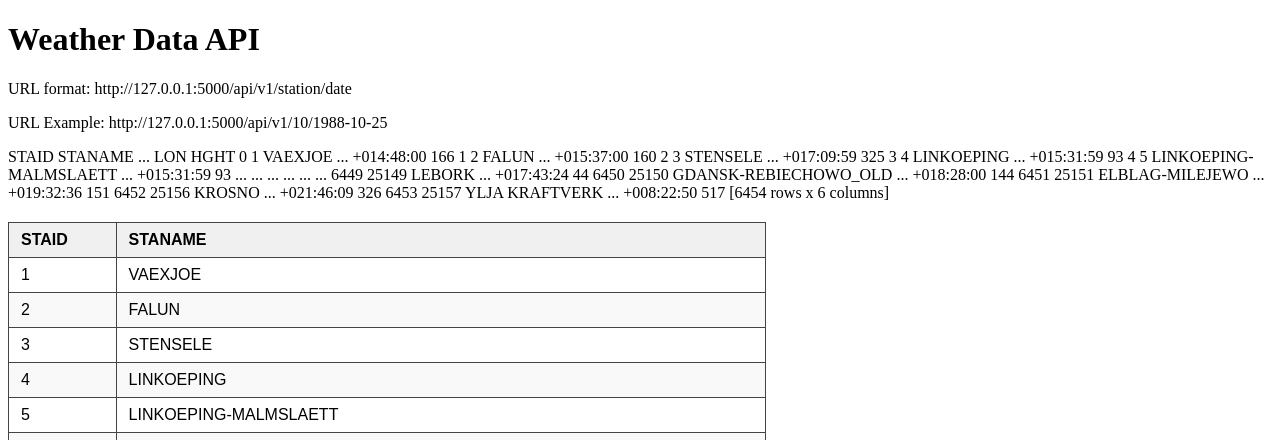
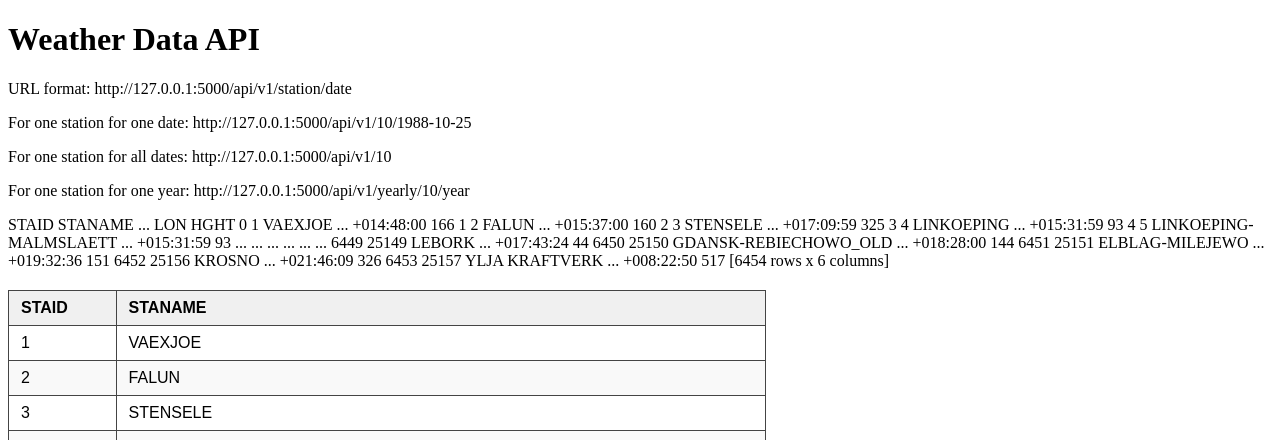
Before and after one commit to paolopci/app-portfolio, a Flask app: page / in a window 1280 px wide. Shown: the top 440 px of the page. Run offline with Flask 3, Linux system fonts and the light colour scheme.

Commit message:
@app.route("/api/v1/yearly/<station>/<year>")  # Ritorna tutti i dati di temperatura per una stazione in un anno

```diff
--- a/day_29/main.py
+++ b/day_29/main.py
@@ -3,32 +3,87 @@ import pandas as pd
 import os
 
 app = Flask(__name__)
+
+# Determina la cartella corrente del file main.py
 basedir = os.path.dirname(__file__)
-filename = os.path.join(basedir, "data_small",
-                        "stations.txt")
+
+# Costruisce il percorso completo al file delle stazioni
+filename = os.path.join(basedir, "data_small", "stations.txt")
+
+# Legge il file delle stazioni, ignorando le prime 17 righe di intestazioni/commenti
 stations = pd.read_csv(f"{filename}", skiprows=17)
-# tolgo gli spazi dalle intestazioni ma non modifico stations.txt
+
+# Rimuove eventuali spazi bianchi dai nomi delle colonne
 stations.columns = stations.columns.str.strip()
 
 
-@app.route("/")  # è ka Home page
+@app.route("/")  # Homepage dell'applicazione
 def home():
+    # Rende il template HTML, passando il dataframe delle stazioni come contesto
     return render_template("home.html", data=stations)
 
 
-@app.route("/api/v1/<station>/<date>")  # è la Home page
+# Ritorna la temperatura per una stazione in una data specifica
+@app.route("/api/v1/<station>/<date>")
 def about(station, date):
-    basedir = os.path.dirname(__file__)
     filename = os.path.join(basedir, "data_small",
                             f"TG_STAID{str(station).zfill(6)}.txt")
+
+    # Legge il file dati, facendo parsing automatico della colonna '    DATE'
     df = pd.read_csv(filename, skiprows=20, parse_dates=['    DATE'])
-    temperature = df.loc[df['    DATE'] == date]['   TG'].squeeze()/10
-    filtered = df.loc[df['    DATE'] == pd.to_datetime(date), '   TG']
-   # temperature = 23
-    result = {"station": station,
-              "date": date,
-              "temperature": temperature
-              }
+
+    # Estrae la temperatura per la data specifica, dividendo per 10 per ottenere gradi Celsius
+    temperature = df.loc[df['    DATE'] == date]['   TG'].squeeze() / 10
+
+    # Costruisce un dizionario con le informazioni richieste
+    result = {
+        "station": station,
+        "date": date,
+        "temperature": temperature
+    }
+    return result
+
+
+# Ritorna tutti i dati di temperatura per una stazione
+@app.route("/api/v1/<station>")
+def all_data(station):
+    filename = os.path.join(basedir, "data_small",
+                            f"TG_STAID{str(station).zfill(6)}.txt")
+
+    # Legge il file dati
+    df = pd.read_csv(filename, skiprows=20, parse_dates=['    DATE'])
+
+    # Converte l'intero dataframe in una lista di dizionari
+    result = df.to_dict(orient="records")
+    return result
+
+
+# Ritorna tutti i dati di temperatura per una stazione in un anno
+@app.route("/api/v1/yearly/<station>/<year>")
+def yearly_data(station, year):
+    # Costruisce il percorso del file della stazione (es. TG_STAID000010.txt)
+    filename = os.path.join(basedir, "data_small",
+                            f"TG_STAID{str(station).zfill(6)}.txt")
+
+    # Legge il file saltando le righe iniziali di intestazione
+    df = pd.read_csv(filename, skiprows=20)
+
+    # Rimuove eventuali spazi dalle intestazioni delle colonne (es. '    DATE' → 'DATE')
+    df.columns = df.columns.str.strip()
+
+    # Converte la colonna 'DATE' nel tipo datetime per facilitare i filtri temporali
+    df['DATE'] = pd.to_datetime(df['DATE'], format='%Y%m%d')
+
+    # Filtra solo le righe che corrispondono all'anno richiesto
+    df_year = df[df['DATE'].dt.year == int(year)].copy()
+
+    # Converte la temperatura da decimi di °C a °C (es. 45 → 4.5)
+    df_year['TG'] = df_year['TG'] / 10.0
+
+    # Converte il dataframe in una lista di dizionari (serializzabile in JSON)
+    result = df_year.to_dict(orient="records")
+
+    # Ritorna il risultato
     return result
 
 
--- a/day_29/templates/home.html
+++ b/day_29/templates/home.html
@@ -34,7 +34,9 @@
 <body>
     <h1>Weather Data API</h1>
     <p>URL format: http://127.0.0.1:5000/api/v1/station/date </p>
-    <p>URL Example: http://127.0.0.1:5000/api/v1/10/1988-10-25 </p>
+    <p>For one station for one date: http://127.0.0.1:5000/api/v1/10/1988-10-25 </p>
+    <p>For one station for all dates: http://127.0.0.1:5000/api/v1/10 </p>
+    <p>For one station for one year: http://127.0.0.1:5000/api/v1/yearly/10/year </p>
 
     <p>{{data}}</p>
     <table class="table">
```
